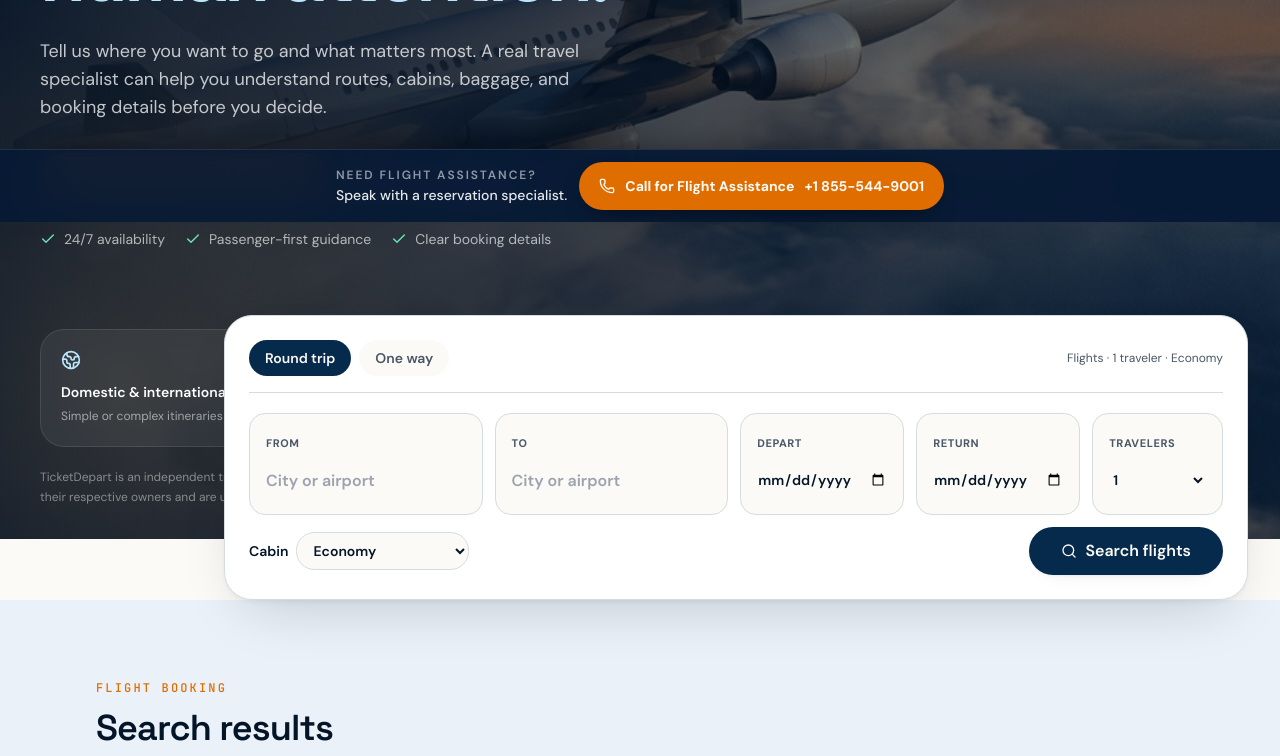
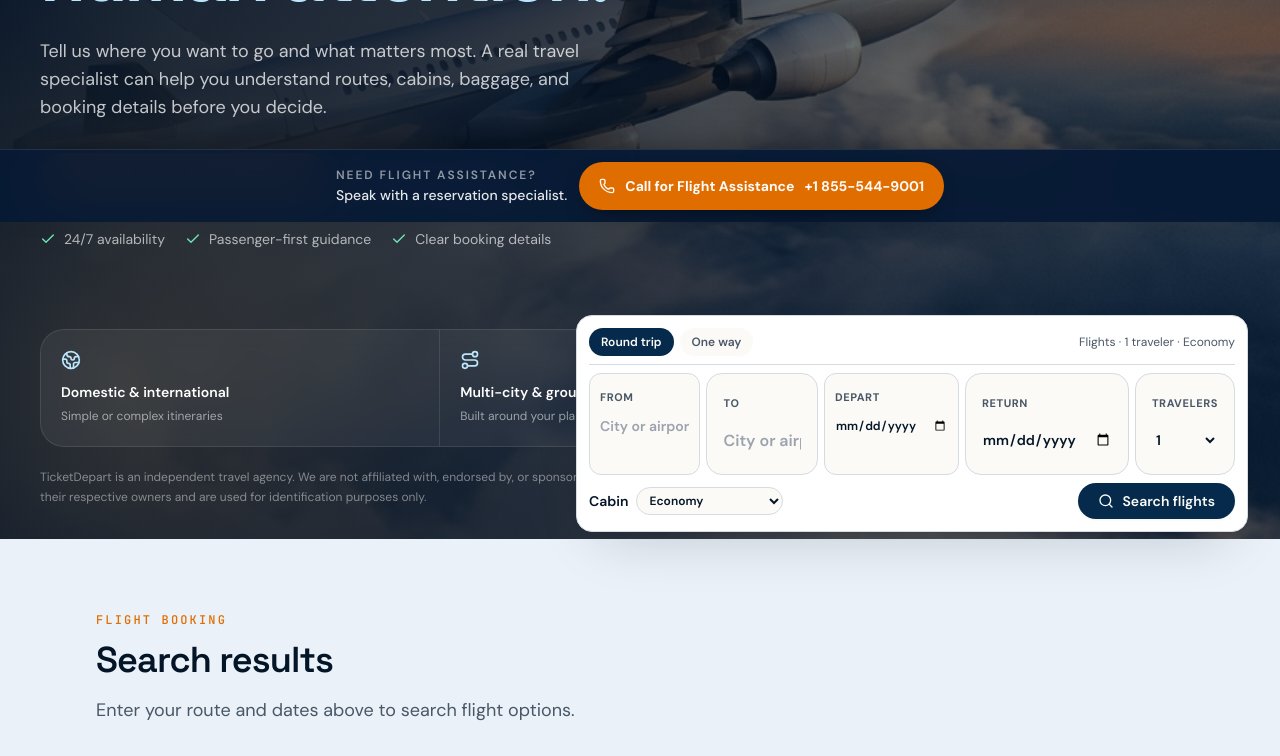
Before and after one commit to gauravpabbun1989-spec/td-2-2026, a React (Vite) app in the folder src/frontend/: page / in a window 1280 px wide. Shown: the part 578-1334 px from the top of the page. Built offline with nearby package versions, Linux system fonts and the light colour scheme; what @caffeineai/core-infrastructure, @icp-sdk/core would draw is missing.

Commit message:
Make homepage flight search form compact

```diff
--- a/src/frontend/src/pages/FlightSearchPage.tsx
+++ b/src/frontend/src/pages/FlightSearchPage.tsx
@@ -620,18 +620,18 @@ export function FlightSearchPage({ embedded = false }: { embedded?: boolean }) {
             </div>
           )}
 
-          <div className={`overflow-visible rounded-[1.75rem] border border-border bg-card p-4 shadow-elevated sm:p-6 ${embedded ? "lg:ml-auto lg:max-w-5xl" : ""}`}>
-            <div className="flex flex-wrap items-center gap-2 border-b border-border pb-4">
+          <div className={`overflow-visible rounded-2xl border border-border bg-card p-2.5 shadow-elevated sm:p-3 ${embedded ? "lg:ml-auto lg:max-w-2xl" : ""}`}>
+            <div className="flex flex-wrap items-center gap-1.5 border-b border-border pb-2">
               {["Round trip", "One way"].map((type) => (
-                <button key={type} type="button" onClick={() => { setTripType(type); if (type === "One way") setReturnDate(""); }} className={`rounded-full px-4 py-2 text-sm font-semibold transition ${tripType === type ? "bg-primary text-primary-foreground" : "bg-background text-muted-foreground hover:bg-muted"}`}>{type}</button>
+                <button key={type} type="button" onClick={() => { setTripType(type); if (type === "One way") setReturnDate(""); }} className={`rounded-full px-3 py-1.5 text-xs font-semibold transition ${tripType === type ? "bg-primary text-primary-foreground" : "bg-background text-muted-foreground hover:bg-muted"}`}>{type}</button>
               ))}
               <span className="ml-auto hidden text-xs text-muted-foreground sm:block">Flights · {travelers} traveler{travelers === "1" ? "" : "s"} · {cabin}</span>
             </div>
 
-            <div className="mt-5 grid gap-3 lg:grid-cols-[1.25fr_1.25fr_0.8fr_0.8fr_0.7fr]">
-              <label className="relative rounded-2xl border border-border bg-background p-4">
+            <div className="mt-2 grid gap-1.5 lg:grid-cols-[1.2fr_1.2fr_0.85fr_0.85fr_0.65fr]">
+              <label className="relative rounded-xl border border-border bg-background p-2.5">
                 <span className="text-[11px] font-bold uppercase tracking-wider text-muted-foreground">From</span>
-                <input value={from} onFocus={() => void ensureAirports(from, "from")} onChange={(e) => { setFrom(e.target.value); setFromChoice(null); setAirportSearch("from"); void ensureAirports(e.target.value, "from"); }} placeholder={loadingAirports ? "Loading airports…" : "City or airport"} className="mt-2 h-9 w-full bg-transparent text-base font-semibold outline-none" autoComplete="off" />
+                <input value={from} onFocus={() => void ensureAirports(from, "from")} onChange={(e) => { setFrom(e.target.value); setFromChoice(null); setAirportSearch("from"); void ensureAirports(e.target.value, "from"); }} placeholder={loadingAirports ? "Loading airports…" : "City or airport"} className="mt-1 h-7 w-full bg-transparent text-sm font-semibold outline-none" autoComplete="off" />
                 {fromChoice?.iata && <span className="text-xs font-bold text-primary">{fromChoice.iata}</span>}
                 {airportSearch === "from" && suggestionList(fromMatches, setFrom, setFromChoice)}
               </label>
@@ -643,9 +643,9 @@ export function FlightSearchPage({ embedded = false }: { embedded?: boolean }) {
                 {airportSearch === "to" && suggestionList(toMatches, setTo, setToChoice)}
               </label>
 
-              <label className="rounded-2xl border border-border bg-background p-4">
+              <label className="rounded-xl border border-border bg-background p-2.5">
                 <span className="text-[11px] font-bold uppercase tracking-wider text-muted-foreground">Depart</span>
-                <input type="date" min={new Date().toISOString().slice(0, 10)} value={date} onChange={(e) => { const nextDate = e.target.value; setDate(nextDate); if (returnDate && returnDate < nextDate) setReturnDate(nextDate); }} className="mt-2 h-9 w-full bg-transparent text-sm font-semibold outline-none" />
+                <input type="date" min={new Date().toISOString().slice(0, 10)} value={date} onChange={(e) => { const nextDate = e.target.value; setDate(nextDate); if (returnDate && returnDate < nextDate) setReturnDate(nextDate); }} className="mt-1 h-7 w-full bg-transparent text-xs font-semibold outline-none" />
               </label>
 
               <label className="rounded-2xl border border-border bg-background p-4">
@@ -661,14 +661,14 @@ export function FlightSearchPage({ embedded = false }: { embedded?: boolean }) {
               </label>
             </div>
 
-            <div className="mt-3 flex flex-col gap-3 sm:flex-row sm:items-center sm:justify-between">
+            <div className="mt-2 flex flex-col gap-2 sm:flex-row sm:items-center sm:justify-between">
               <label className="flex items-center gap-2 text-sm text-muted-foreground">
                 <span className="font-semibold text-foreground">Cabin</span>
-                <select value={cabin} onChange={(e) => setCabin(e.target.value)} className="rounded-lg border border-border bg-background px-3 py-2 font-semibold text-foreground">
+                <select value={cabin} onChange={(e) => setCabin(e.target.value)} className="rounded-lg border border-border bg-background px-2 py-1 text-xs font-semibold text-foreground">
                   <option>Economy</option><option>Premium Economy</option><option>Business</option><option>First</option>
                 </select>
               </label>
-              <button type="button" onClick={search} disabled={loading} className="inline-flex h-12 w-full items-center justify-center gap-2 rounded-full bg-primary px-8 font-semibold text-primary-foreground shadow-subtle disabled:opacity-60 sm:w-auto">
+              <button type="button" onClick={search} disabled={loading} className="inline-flex h-9 w-full items-center justify-center gap-2 rounded-full bg-primary px-5 text-sm font-semibold text-primary-foreground shadow-subtle disabled:opacity-60 sm:w-auto">
                 <Search aria-hidden="true" className="size-4" />{loading ? "Searching…" : "Search flights"}
               </button>
             </div>
```
